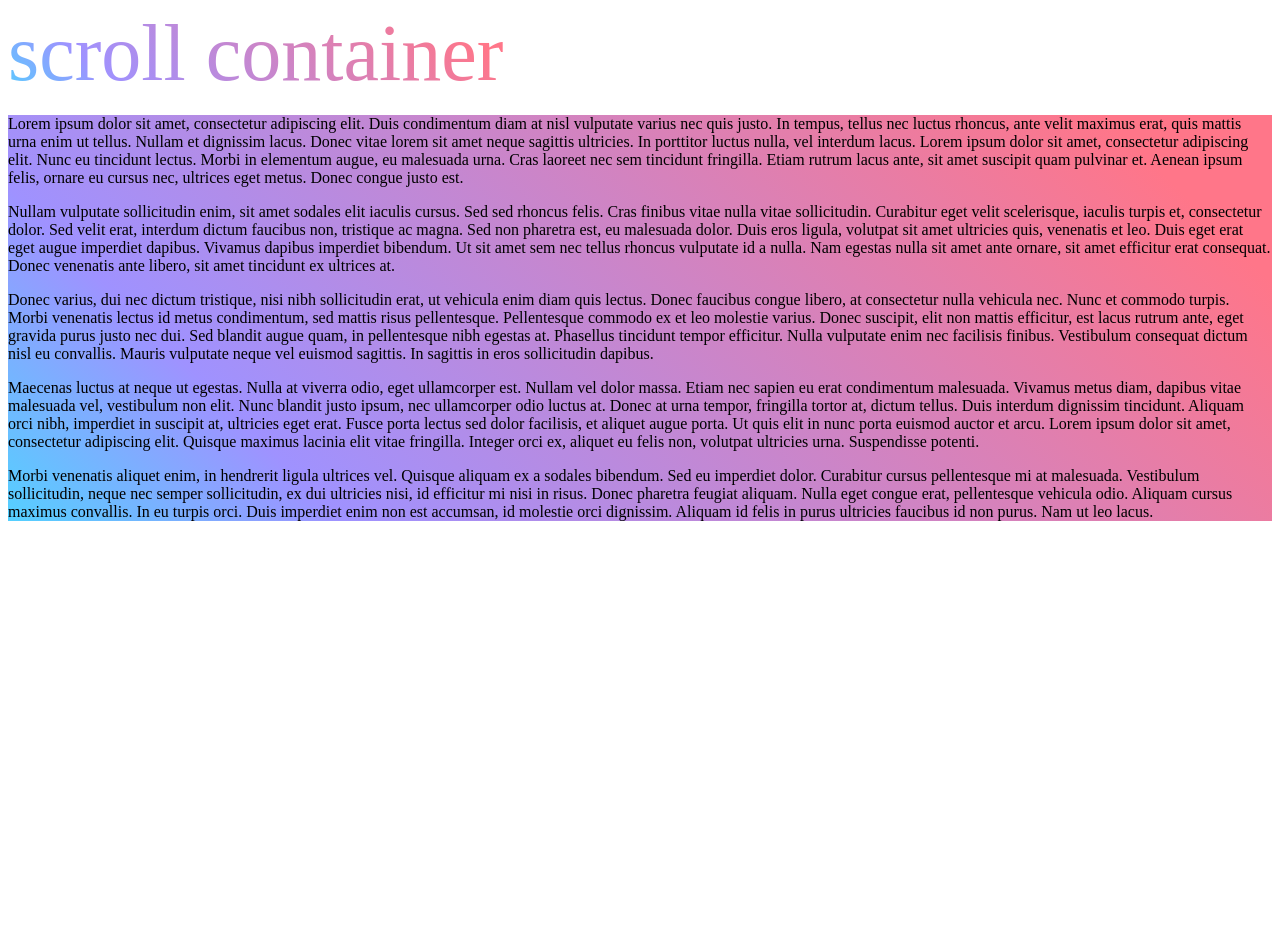
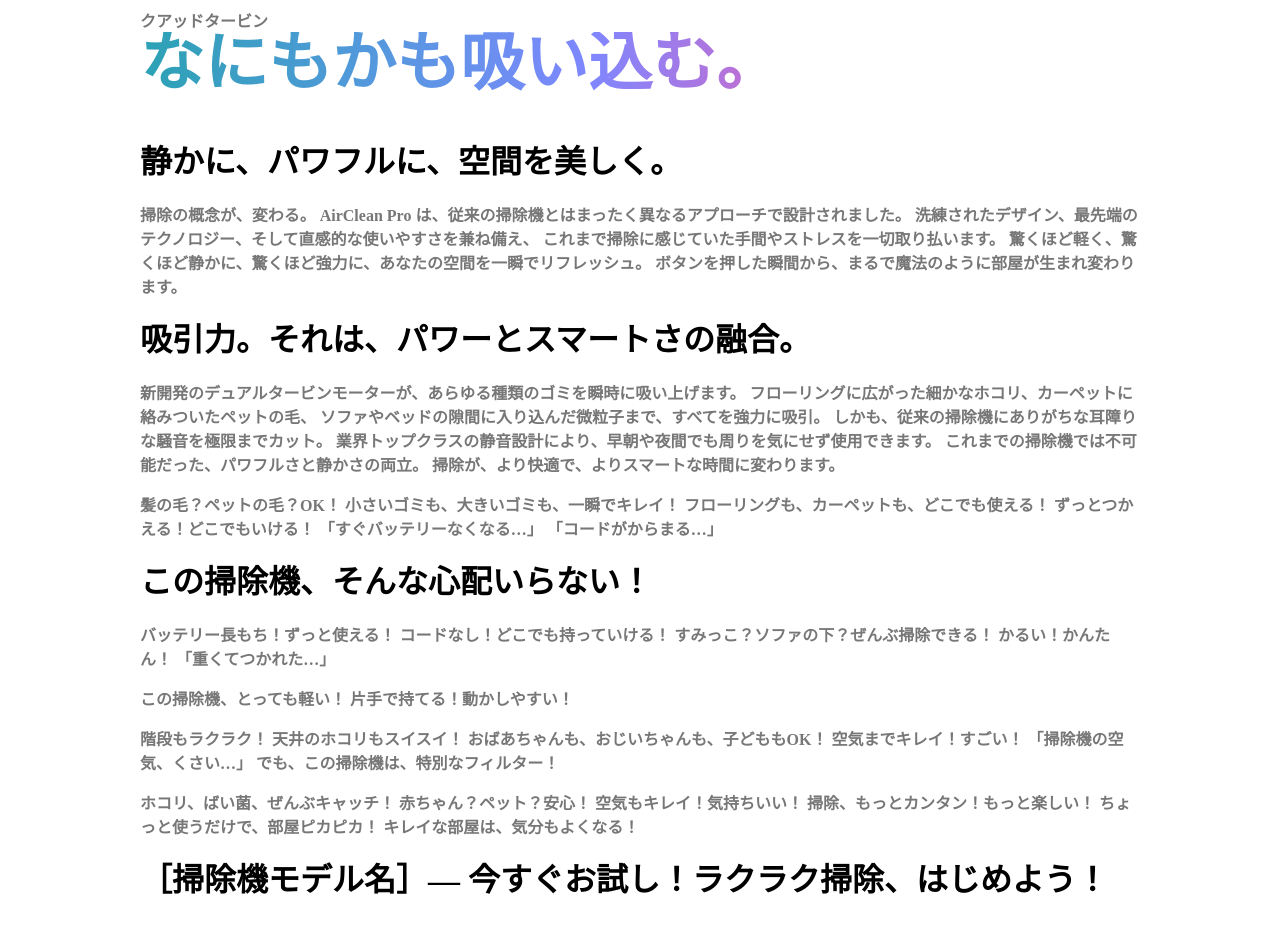
Before and after one commit to richardimaoka/html-css-practice, a plain HTML site: page index.html in a window 1280 px wide. Before the commit the page ends 800 px from the top, so only its background shows below. Drawn offline with Linux system fonts and the light colour scheme.

Commit message:
掃除機

```diff
--- a/index.html
+++ b/index.html
@@ -6,85 +6,55 @@
     <link href="/style.css" rel="stylesheet" />
   </head>
   <body>
-    <div class="scroll-container">
-      <nav class="text-gradient">scroll container</nav>
-    </div>
+    <div class="container">
       <article>
+        <div class="subtitle">クアッドタービン</div>
+        <h1>なにもかも吸い込む。</h1>
+        <h2>静かに、パワフルに、空間を美しく。</h2>
         <p>
-        Lorem ipsum dolor sit amet, consectetur adipiscing elit. Duis
-        condimentum diam at nisl vulputate varius nec quis justo. In tempus,
-        tellus nec luctus rhoncus, ante velit maximus erat, quis mattis urna
-        enim ut tellus. Nullam et dignissim lacus. Donec vitae lorem sit amet
-        neque sagittis ultricies. In porttitor luctus nulla, vel interdum lacus.
-        Lorem ipsum dolor sit amet, consectetur adipiscing elit. Nunc eu
-        tincidunt lectus. Morbi in elementum augue, eu malesuada urna. Cras
-        laoreet nec sem tincidunt fringilla. Etiam rutrum lacus ante, sit amet
-        suscipit quam pulvinar et. Aenean ipsum felis, ornare eu cursus nec,
-        ultrices eget metus. Donec congue justo est.
+          <strong>掃除の概念が、変わる。</strong>
+          AirClean Pro
+          は、従来の掃除機とはまったく異なるアプローチで設計されました。
+          洗練されたデザイン、最先端のテクノロジー、そして直感的な使いやすさを兼ね備え、
+          これまで掃除に感じていた手間やストレスを一切取り払います。
+          驚くほど軽く、驚くほど静かに、驚くほど強力に、あなたの空間を一瞬でリフレッシュ。
+          ボタンを押した瞬間から、まるで魔法のように部屋が生まれ変わります。
+        </p>
+        <h2>吸引力。それは、パワーとスマートさの融合。</h2>
+        <p>
+          新開発のデュアルタービンモーターが、あらゆる種類のゴミを瞬時に吸い上げます。
+          フローリングに広がった細かなホコリ、カーペットに絡みついたペットの毛、
+          ソファやベッドの隙間に入り込んだ微粒子まで、すべてを強力に吸引。
+          しかも、従来の掃除機にありがちな耳障りな騒音を極限までカット。
+          業界トップクラスの静音設計により、早朝や夜間でも周りを気にせず使用できます。
+          これまでの掃除機では不可能だった、パワフルさと静かさの両立。
+          掃除が、より快適で、よりスマートな時間に変わります。
         </p>
         <p>
-        Nullam vulputate sollicitudin enim, sit amet sodales elit iaculis
-        cursus. Sed sed rhoncus felis. Cras finibus vitae nulla vitae
-        sollicitudin. Curabitur eget velit scelerisque, iaculis turpis et,
-        consectetur dolor. Sed velit erat, interdum dictum faucibus non,
-        tristique ac magna. Sed non pharetra est, eu malesuada dolor. Duis eros
-        ligula, volutpat sit amet ultricies quis, venenatis et leo. Duis eget
-        erat eget augue imperdiet dapibus. Vivamus dapibus imperdiet bibendum.
-        Ut sit amet sem nec tellus rhoncus vulputate id a nulla. Nam egestas
-        nulla sit amet ante ornare, sit amet efficitur erat consequat. Donec
-        venenatis ante libero, sit amet tincidunt ex ultrices at.
+          髪の毛？ペットの毛？OK！ 小さいゴミも、大きいゴミも、一瞬でキレイ！
+          フローリングも、カーペットも、どこでも使える！
+          ずっとつかえる！どこでもいける！ 「すぐバッテリーなくなる…」
+          「コードがからまる…」
+        </p>
+        <h2>この掃除機、そんな心配いらない！</h2>
+        <p>
+          バッテリー長もち！ずっと使える！ コードなし！どこでも持っていける！
+          すみっこ？ソファの下？ぜんぶ掃除できる！ かるい！かんたん！
+          「重くてつかれた…」
+        </p>
+        <p>この掃除機、とっても軽い！ 片手で持てる！動かしやすい！</p>
+        <p>
+          階段もラクラク！ 天井のホコリもスイスイ！
+          おばあちゃんも、おじいちゃんも、子どももOK！ 空気までキレイ！すごい！
+          「掃除機の空気、くさい…」 でも、この掃除機は、特別なフィルター！
         </p>
         <p>
-        Donec varius, dui nec dictum tristique, nisi nibh sollicitudin erat, ut
-        vehicula enim diam quis lectus. Donec faucibus congue libero, at
-        consectetur nulla vehicula nec. Nunc et commodo turpis. Morbi venenatis
-        lectus id metus condimentum, sed mattis risus pellentesque. Pellentesque
-        commodo ex et leo molestie varius. Donec suscipit, elit non mattis
-        efficitur, est lacus rutrum ante, eget gravida purus justo nec dui. Sed
-        blandit augue quam, in pellentesque nibh egestas at. Phasellus tincidunt
-        tempor efficitur. Nulla vulputate enim nec facilisis finibus. Vestibulum
-        consequat dictum nisl eu convallis. Mauris vulputate neque vel euismod
-        sagittis. In sagittis in eros sollicitudin dapibus.
+          ホコリ、ばい菌、ぜんぶキャッチ！ 赤ちゃん？ペット？安心！
+          空気もキレイ！気持ちいい！ 掃除、もっとカンタン！もっと楽しい！
+          ちょっと使うだけで、部屋ピカピカ！ キレイな部屋は、気分もよくなる！
         </p>
-      <p>
-        Maecenas luctus at neque ut egestas. Nulla at viverra odio, eget
-        ullamcorper est. Nullam vel dolor massa. Etiam nec sapien eu erat
-        condimentum malesuada. Vivamus metus diam, dapibus vitae malesuada vel,
-        vestibulum non elit. Nunc blandit justo ipsum, nec ullamcorper odio
-        luctus at. Donec at urna tempor, fringilla tortor at, dictum tellus.
-        Duis interdum dignissim tincidunt. Aliquam orci nibh, imperdiet in
-        suscipit at, ultricies eget erat. Fusce porta lectus sed dolor
-        facilisis, et aliquet augue porta. Ut quis elit in nunc porta euismod
-        auctor et arcu. Lorem ipsum dolor sit amet, consectetur adipiscing elit.
-        Quisque maximus lacinia elit vitae fringilla. Integer orci ex, aliquet
-        eu felis non, volutpat ultricies urna. Suspendisse potenti.
-      </p>
-      <p>
-        Morbi venenatis aliquet enim, in hendrerit ligula ultrices vel. Quisque
-        aliquam ex a sodales bibendum. Sed eu imperdiet dolor. Curabitur cursus
-        pellentesque mi at malesuada. Vestibulum sollicitudin, neque nec semper
-        sollicitudin, ex dui ultricies nisi, id efficitur mi nisi in risus.
-        Donec pharetra feugiat aliquam. Nulla eget congue erat, pellentesque
-        vehicula odio. Aliquam cursus maximus convallis. In eu turpis orci. Duis
-        imperdiet enim non est accumsan, id molestie orci dignissim. Aliquam id
-        felis in purus ultricies faucibus id non purus. Nam ut leo lacus.
-      </p>
+        <h2>［掃除機モデル名］— 今すぐお試し！ラクラク掃除、はじめよう！</h2>
       </article>
-    <script>
-      const tl = new ScrollTimeline({
-        source: document.documentElement,
-      });
-
-      const el = document.documentElement;
-
-      el.animate(
-        {
-          opacity: [0, 1],
-        },
-        {
-          timeline: tl,
-        }
-      );
-    </script>
+    </div>
   </body>
 </html>
--- a/style.css
+++ b/style.css
@@ -1,16 +1,59 @@
-.text-gradient {
-  display: inline-block;
-  background: linear-gradient(45deg, #54d0ff, #9f92ff 20%, #ff7689 90%);
-  background-clip: text;
-  -webkit-text-fill-color: transparent;
-
-  /* 未対応ブラウザのために一応テキスト色を指定しておく */
-  color: blue;
-
-  font-size: 5rem;
+.container {
+  display: grid;
+  grid-template-columns:
+    minmax(8px, 1fr) /* minimum padding = 30px */
+    minmax(auto, 1000px)
+    minmax(8px, 1fr); /* minimum padding = 30px */
+  grid-template-areas: ". center .";
 }
 
 article {
-  background: linear-gradient(45deg, #54d0ff, #9f92ff 20%, #ff7689 90%);
-  background-position: 0% 50%;
+  grid-area: center;
 }
+
+.subtitle {
+  font-size: 1rem;
+  font-weight: 700;
+  color: rgb(119, 119, 119);
+}
+
+article > h1 {
+  /* Cancel the default <h1> decoration */
+  margin: 0;
+  font-size: unset;
+  font-weight: unset;
+
+  font-size: 4rem;
+  line-height: 1;
+  font-weight: 700;
+
+  margin-bottom: 40px;
+
+  background: linear-gradient(
+    90deg,
+    #2ca2b4,
+    #5598de 24%,
+    #7f87ff 45%,
+    #f65aad 76%,
+    #ec3d43
+  );
+  background-clip: text;
+  -webkit-text-fill-color: transparent;
+}
+
+article > h2 {
+  /* Cancel the default <h1> decoration */
+  margin: 0;
+  font-size: unset;
+  font-weight: unset;
+
+  font-size: 2rem;
+  font-weight: 700;
+
+  margin-bottom: 20px;
+}
+
+article > p {
+  font-weight: 700;
+  color: rgb(119, 119, 119);
+}
```
Lines whose indentation alone changed are shown as unchanged.
